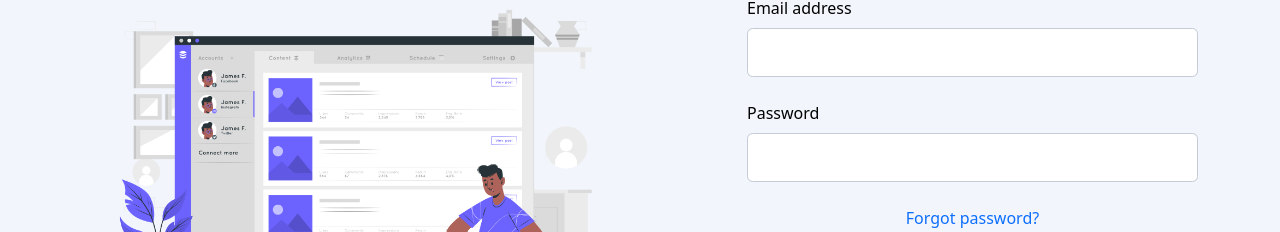
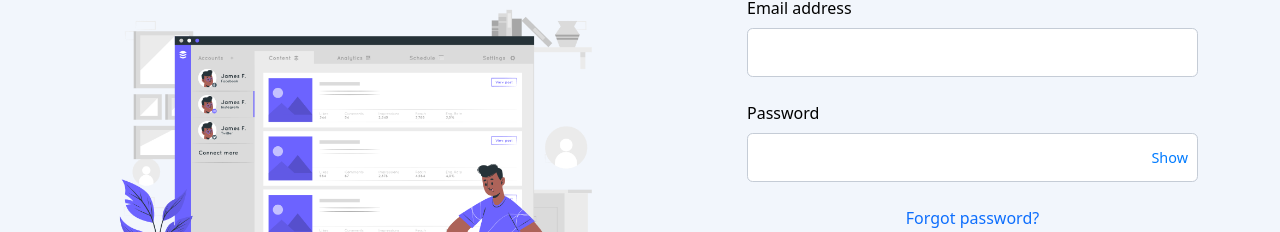
Before and after one commit to YassmeenMohamed765/CareerFusion-React-, a React (Create React App) app: page /adminLogin in a window 1280 px wide. Shown: the part 275-507 px from the top of the page. Built offline with nearby package versions, Linux system fonts and the light colour scheme; a small style sheet from the web is missing.

Commit message:
admin login

```diff
--- /dev/null
+++ b/src/components/AdminLogin.css
@@ -0,0 +1,18 @@
+.password-wrapper {
+    position: relative;
+  }
+
+  .show-hide-password-btn {
+    position: absolute;
+    right: 10px;
+    top: 50%;
+    transform: translateY(-50%);
+    background: none;
+    border: none;
+    padding: 0;
+    margin: 0;
+    font-size: 0.9em;
+    cursor: pointer;
+    color: #007bff;
+    z-index: 2;
+  }
--- a/src/components/adminLogin.js
+++ b/src/components/adminLogin.js
@@ -1,15 +1,14 @@
 import React, { useState } from 'react';
 import { Link, useNavigate } from 'react-router-dom';
-// import axios from 'axios';
 import { Container, Row, Col, Form, Button } from 'react-bootstrap';
-import "./authentication.css";
-
+import "./AdminLogin.css";
 
 const AdminLogin = () => {
   const navigate = useNavigate();
   const [email, setEmail] = useState('');
   const [password, setPassword] = useState('');
   const [rememberMe, setRememberMe] = useState(false);
+  const [showPassword, setShowPassword] = useState(false);
 
   const handleLogin = async (e) => {
     e.preventDefault();
@@ -39,14 +38,28 @@
               </Form.Group>
               <Form.Group className="mb-4">
                 <Form.Label>Password</Form.Label>
-                <Form.Control size="lg" type="password" value={password} onChange={(e) => setPassword(e.target.value)} />
+                <div className="password-wrapper">
+                  <Form.Control
+                    size="lg"
+                    type={showPassword ? "text" : "password"}
+                    value={password}
+                    onChange={(e) => setPassword(e.target.value)}
+                  />
+                  <Button
+                    variant="outline-secondary"
+                    onClick={() => setShowPassword(!showPassword)}
+                    className="show-hide-password-btn"
+                  >
+                    {showPassword ? "Hide" : "Show"}
+                  </Button>
+                </div>
               </Form.Group>
               <div className="d-flex justify-content-around align-items-center mb-4">
                 {/* <Form.Check type="checkbox" id="form1Example3" label="Remember me" checked={rememberMe} onChange={() => setRememberMe(!rememberMe)} /> */}
                 <Link to="/forgot-pass" className="text-decoration-none">Forgot password?</Link>
               </div>
               <Row>
-              <Button type="submit" variant="primary" className="btn-lg btn-block mb-4">Next</Button>
+                <Button type="submit" variant="primary" className="btn-lg btn-block mb-4">Next</Button>
               </Row>
             </Form>
           </Col>
```
